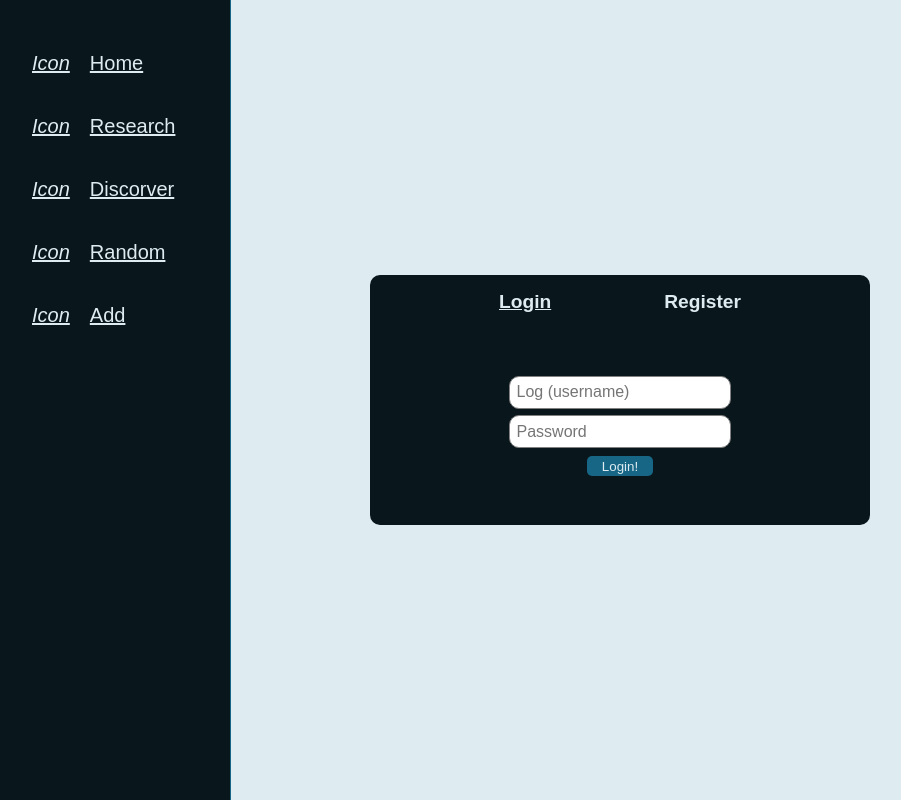
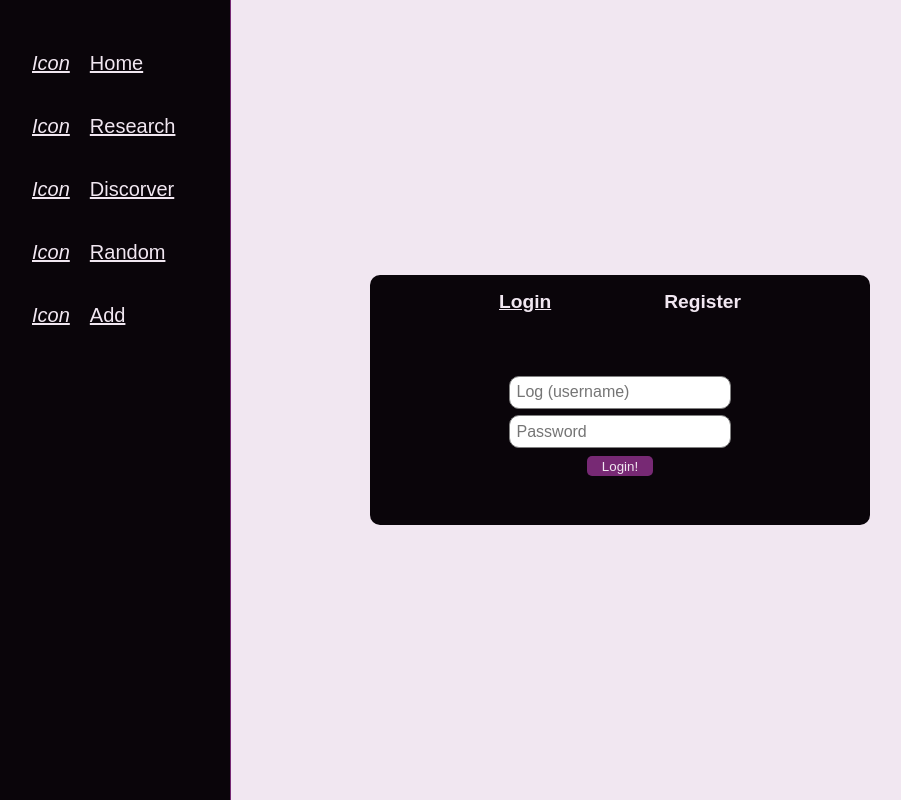
Before and after one commit to GillanCodes/DBI, a React (Create React App) app in the folder client/: page /auth in a window 1280 px wide. Shown: the whole page, without its empty margins (20-921 px from the left). Built offline with nearby package versions, Linux system fonts and the light colour scheme; no server answers.

Commit message:
change theme colors

```diff
--- a/client/src/Styles/index.scss
+++ b/client/src/Styles/index.scss
@@ -1,5 +1,4 @@
 @import './settings.scss';
-
 @import './components/components.scss';
 
 @import './pages/auth';
--- a/client/src/Styles/settings.scss
+++ b/client/src/Styles/settings.scss
@@ -1,8 +1,14 @@
 $default-space: 2em;
 $nav-width: 250px;
 
-$text: #deecf1;
-$background: #09171c;
-$primary: #97cfe5;
-$secondary: #176686;
-$accent: #1fade6;
+// $text: #deecf1;
+// $background: #09171c;
+// $primary: #97cfe5;
+// $secondary: #176686;
+// $accent: #1fade6;
+
+$text: #f1e7f1;
+$background: #0a050a;
+$primary: #d394d0;
+$secondary: #772974;
+$accent: #d15acc;
```
